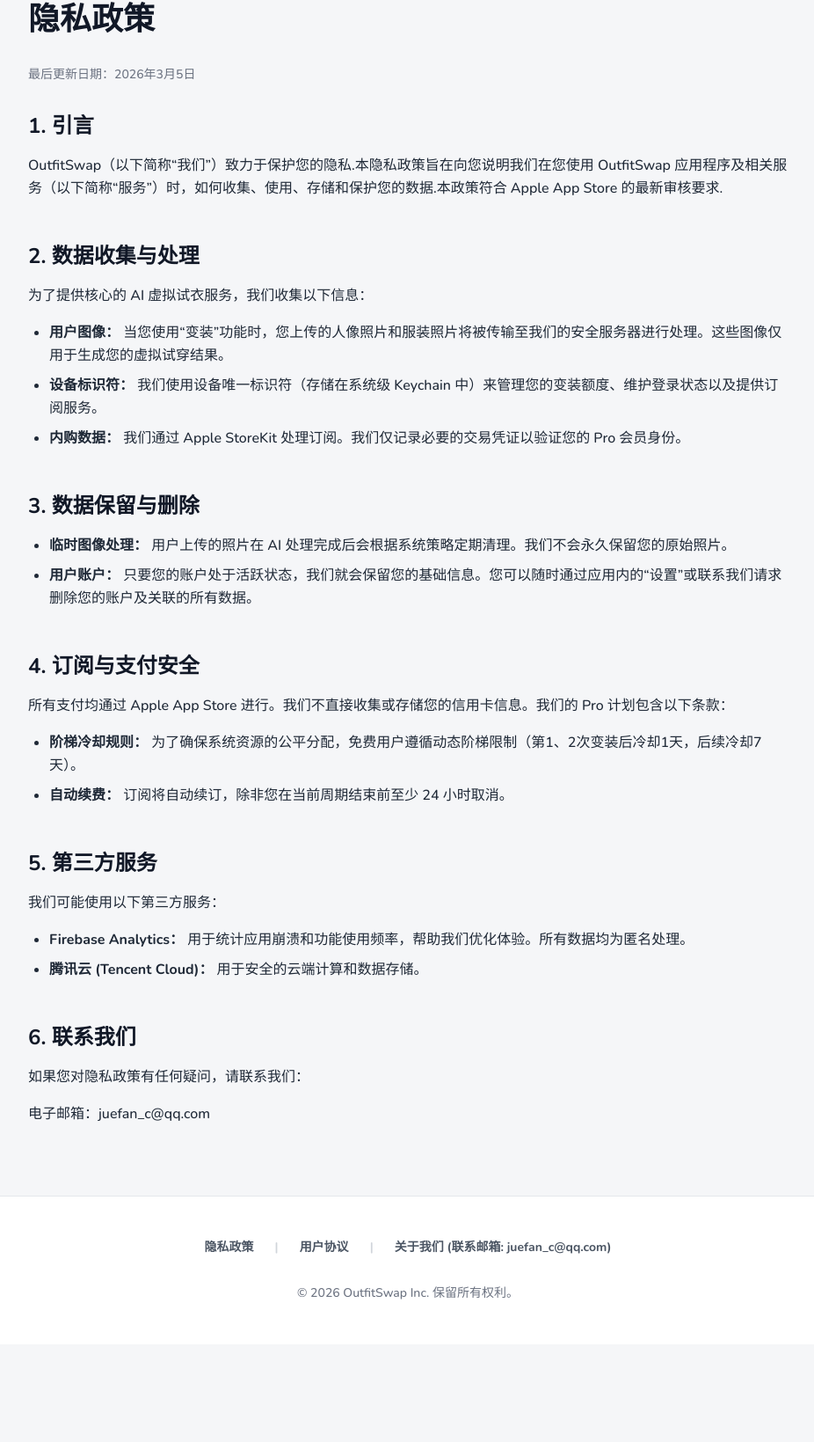
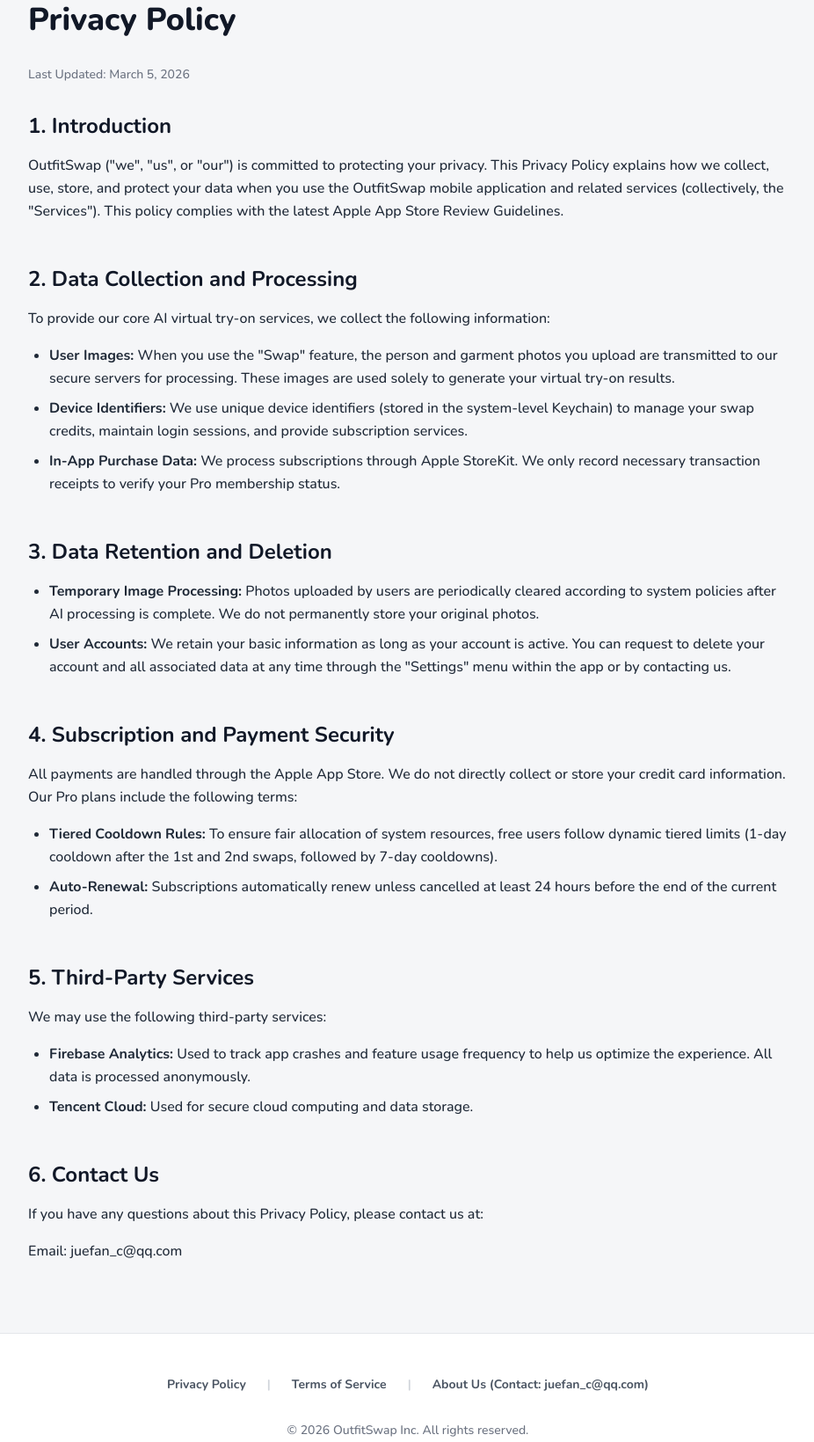
Before and after one commit to JueFan/makeup-change-web, a plain HTML site: page privacy.html in a window 1280 px wide. Shown: the part 125-1764 px from the top of the page at 88% size, without its empty margins (176-1102 px from the left). Before the commit the page ends 1653 px from the top, so only its background shows below. Drawn offline with nearby package versions, Linux system fonts and the light colour scheme.

Commit message:
docs: translate privacy policy to English

```diff
--- a/privacy.html
+++ b/privacy.html
@@ -1,9 +1,9 @@
 <!DOCTYPE html>
-<html lang="zh">
+<html lang="en">
 <head>
     <meta charset="utf-8"/>
     <meta content="width=device-width, initial-scale=1.0" name="viewport"/>
-    <title>隐私政策 - OutfitSwap</title>
+    <title>Privacy Policy - OutfitSwap</title>
     <link href="https://fonts.googleapis.com/css2?family=Nunito:wght@300;400;500;600;700;800&display=swap" rel="stylesheet"/>
     <script src="https://cdn.tailwindcss.com"></script>
     <script>
@@ -44,61 +44,61 @@
                     <div class="w-8 h-8 bg-primary rounded-lg flex items-center justify-center text-white font-extrabold">O</div>
                     <span class="font-extrabold text-xl tracking-tight text-gray-900 dark:text-white">OutfitSwap</span>
                 </a>
-                <a href="index.html" class="text-primary font-bold hover:underline">返回首页</a>
+                <a href="index.html" class="text-primary font-bold hover:underline">Back to Home</a>
             </div>
         </div>
     </nav>
 
     <main class="max-w-4xl mx-auto px-4 pt-32 pb-20">
-        <h1 class="text-4xl font-extrabold text-gray-900 dark:text-white mb-8">隐私政策</h1>
-        <p class="text-sm text-gray-500 mb-8 font-medium">最后更新日期：2026年3月5日</p>
+        <h1 class="text-4xl font-extrabold text-gray-900 dark:text-white mb-8">Privacy Policy</h1>
+        <p class="text-sm text-gray-500 mb-8 font-medium">Last Updated: March 5, 2026</p>
 
         <section class="space-y-12 leading-relaxed font-medium">
             <div>
-                <h2 class="text-2xl font-bold text-gray-900 dark:text-white mb-4">1. 引言</h2>
-                <p>OutfitSwap（以下简称“我们”）致力于保护您的隐私.本隐私政策旨在向您说明我们在您使用 OutfitSwap 应用程序及相关服务（以下简称“服务”）时，如何收集、使用、存储和保护您的数据.本政策符合 Apple App Store 的最新审核要求.</p>
+                <h2 class="text-2xl font-bold text-gray-900 dark:text-white mb-4">1. Introduction</h2>
+                <p>OutfitSwap ("we", "us", or "our") is committed to protecting your privacy. This Privacy Policy explains how we collect, use, store, and protect your data when you use the OutfitSwap mobile application and related services (collectively, the "Services"). This policy complies with the latest Apple App Store Review Guidelines.</p>
             </div>
 
             <div>
-                <h2 class="text-2xl font-bold text-gray-900 dark:text-white mb-4">2. 数据收集与处理</h2>
-                <p>为了提供核心的 AI 虚拟试衣服务，我们收集以下信息：</p>
+                <h2 class="text-2xl font-bold text-gray-900 dark:text-white mb-4">2. Data Collection and Processing</h2>
+                <p>To provide our core AI virtual try-on services, we collect the following information:</p>
                 <ul class="list-disc pl-6 mt-4 space-y-2">
-                    <li><strong>用户图像：</strong> 当您使用“变装”功能时，您上传的人像照片和服装照片将被传输至我们的安全服务器进行处理。这些图像仅用于生成您的虚拟试穿结果。</li>
-                    <li><strong>设备标识符：</strong> 我们使用设备唯一标识符（存储在系统级 Keychain 中）来管理您的变装额度、维护登录状态以及提供订阅服务。</li>
-                    <li><strong>内购数据：</strong> 我们通过 Apple StoreKit 处理订阅。我们仅记录必要的交易凭证以验证您的 Pro 会员身份。</li>
+                    <li><strong>User Images:</strong> When you use the "Swap" feature, the person and garment photos you upload are transmitted to our secure servers for processing. These images are used solely to generate your virtual try-on results.</li>
+                    <li><strong>Device Identifiers:</strong> We use unique device identifiers (stored in the system-level Keychain) to manage your swap credits, maintain login sessions, and provide subscription services.</li>
+                    <li><strong>In-App Purchase Data:</strong> We process subscriptions through Apple StoreKit. We only record necessary transaction receipts to verify your Pro membership status.</li>
                 </ul>
             </div>
 
             <div>
-                <h2 class="text-2xl font-bold text-gray-900 dark:text-white mb-4">3. 数据保留与删除</h2>
+                <h2 class="text-2xl font-bold text-gray-900 dark:text-white mb-4">3. Data Retention and Deletion</h2>
                 <ul class="list-disc pl-6 mt-4 space-y-2">
-                    <li><strong>临时图像处理：</strong> 用户上传的照片在 AI 处理完成后会根据系统策略定期清理。我们不会永久保留您的原始照片。</li>
-                    <li><strong>用户账户：</strong> 只要您的账户处于活跃状态，我们就会保留您的基础信息。您可以随时通过应用内的“设置”或联系我们请求删除您的账户及关联的所有数据。</li>
+                    <li><strong>Temporary Image Processing:</strong> Photos uploaded by users are periodically cleared according to system policies after AI processing is complete. We do not permanently store your original photos.</li>
+                    <li><strong>User Accounts:</strong> We retain your basic information as long as your account is active. You can request to delete your account and all associated data at any time through the "Settings" menu within the app or by contacting us.</li>
                 </ul>
             </div>
 
             <div>
-                <h2 class="text-2xl font-bold text-gray-900 dark:text-white mb-4">4. 订阅与支付安全</h2>
-                <p>所有支付均通过 Apple App Store 进行。我们不直接收集或存储您的信用卡信息。我们的 Pro 计划包含以下条款：</p>
+                <h2 class="text-2xl font-bold text-gray-900 dark:text-white mb-4">4. Subscription and Payment Security</h2>
+                <p>All payments are handled through the Apple App Store. We do not directly collect or store your credit card information. Our Pro plans include the following terms:</p>
                 <ul class="list-disc pl-6 mt-4 space-y-2">
-                    <li><strong>阶梯冷却规则：</strong> 为了确保系统资源的公平分配，免费用户遵循动态阶梯限制（第1、2次变装后冷却1天，后续冷却7天）。</li>
-                    <li><strong>自动续费：</strong> 订阅将自动续订，除非您在当前周期结束前至少 24 小时取消。</li>
+                    <li><strong>Tiered Cooldown Rules:</strong> To ensure fair allocation of system resources, free users follow dynamic tiered limits (1-day cooldown after the 1st and 2nd swaps, followed by 7-day cooldowns).</li>
+                    <li><strong>Auto-Renewal:</strong> Subscriptions automatically renew unless cancelled at least 24 hours before the end of the current period.</li>
                 </ul>
             </div>
 
             <div>
-                <h2 class="text-2xl font-bold text-gray-900 dark:text-white mb-4">5. 第三方服务</h2>
-                <p>我们可能使用以下第三方服务：</p>
+                <h2 class="text-2xl font-bold text-gray-900 dark:text-white mb-4">5. Third-Party Services</h2>
+                <p>We may use the following third-party services:</p>
                 <ul class="list-disc pl-6 mt-4 space-y-2">
-                    <li><strong>Firebase Analytics：</strong> 用于统计应用崩溃和功能使用频率，帮助我们优化体验。所有数据均为匿名处理。</li>
-                    <li><strong>腾讯云 (Tencent Cloud)：</strong> 用于安全的云端计算和数据存储。</li>
+                    <li><strong>Firebase Analytics:</strong> Used to track app crashes and feature usage frequency to help us optimize the experience. All data is processed anonymously.</li>
+                    <li><strong>Tencent Cloud:</strong> Used for secure cloud computing and data storage.</li>
                 </ul>
             </div>
 
             <div>
-                <h2 class="text-2xl font-bold text-gray-900 dark:text-white mb-4">6. 联系我们</h2>
-                <p>如果您对隐私政策有任何疑问，请联系我们：</p>
-                <p class="mt-4">电子邮箱：juefan_c@qq.com</p>
+                <h2 class="text-2xl font-bold text-gray-900 dark:text-white mb-4">6. Contact Us</h2>
+                <p>If you have any questions about this Privacy Policy, please contact us at:</p>
+                <p class="mt-4">Email: juefan_c@qq.com</p>
             </div>
         </section>
     </main>
@@ -106,13 +106,13 @@
     <footer class="bg-white dark:bg-gray-900 border-t border-gray-200 dark:border-gray-800 py-12">
         <div class="max-w-7xl mx-auto px-4 sm:px-6 lg:px-8 text-center">
             <div class="flex flex-col md:flex-row justify-center items-center gap-6 mb-8 text-sm font-bold text-gray-600 dark:text-gray-400">
-                <a class="hover:text-primary transition-colors" href="privacy.html">隐私政策</a>
+                <a class="hover:text-primary transition-colors" href="privacy.html">Privacy Policy</a>
                 <span class="text-gray-300 dark:text-gray-700">|</span>
-                <a class="hover:text-primary transition-colors" href="terms.html">用户协议</a>
+                <a class="hover:text-primary transition-colors" href="terms.html">Terms of Service</a>
                 <span class="hidden md:inline text-gray-300 dark:text-gray-700">|</span>
-                <a class="hover:text-primary transition-colors" href="mailto:juefan_c@qq.com">关于我们 (联系邮箱: juefan_c@qq.com)</a>
+                <a class="hover:text-primary transition-colors" href="mailto:juefan_c@qq.com">About Us (Contact: juefan_c@qq.com)</a>
             </div>
-            <p class="text-sm text-gray-500 dark:text-gray-500 font-medium">© 2026 OutfitSwap Inc. 保留所有权利。</p>
+            <p class="text-sm text-gray-500 dark:text-gray-500 font-medium">© 2026 OutfitSwap Inc. All rights reserved.</p>
         </div>
     </footer>
 </body>
```
